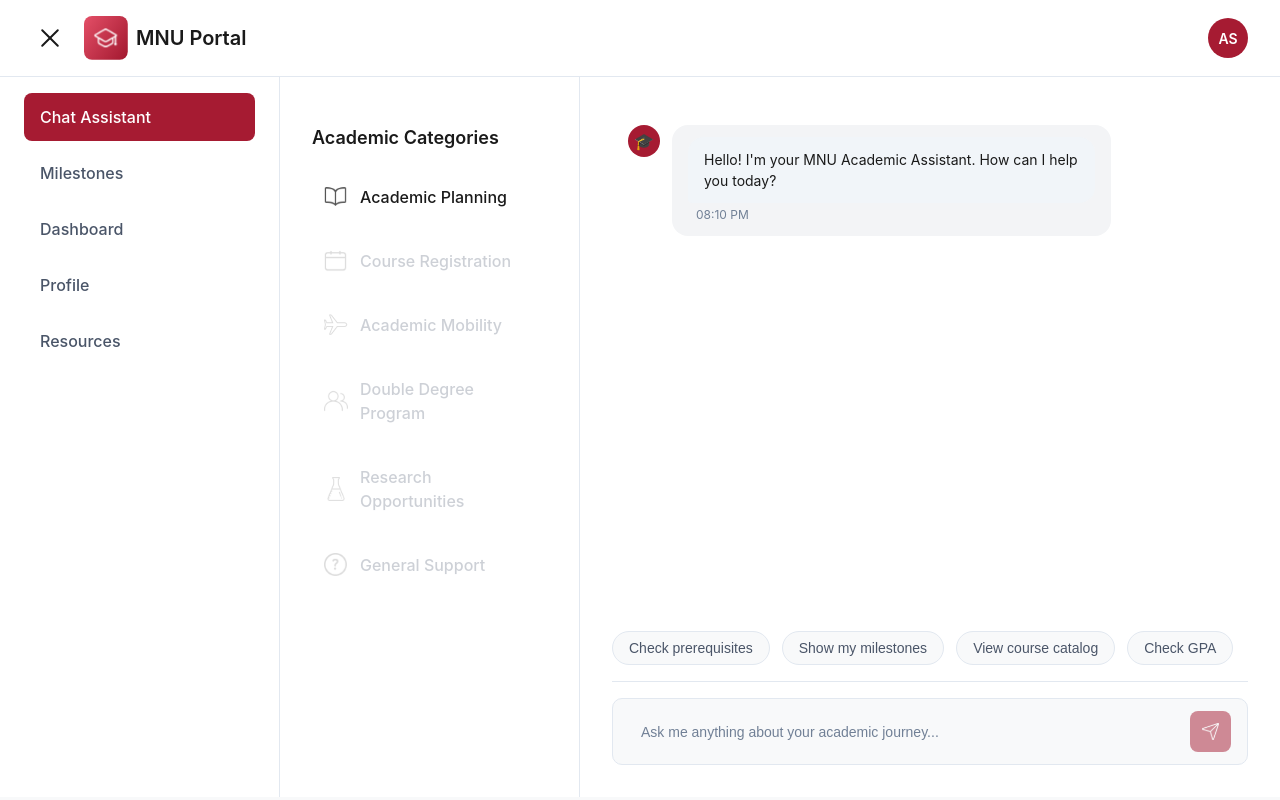
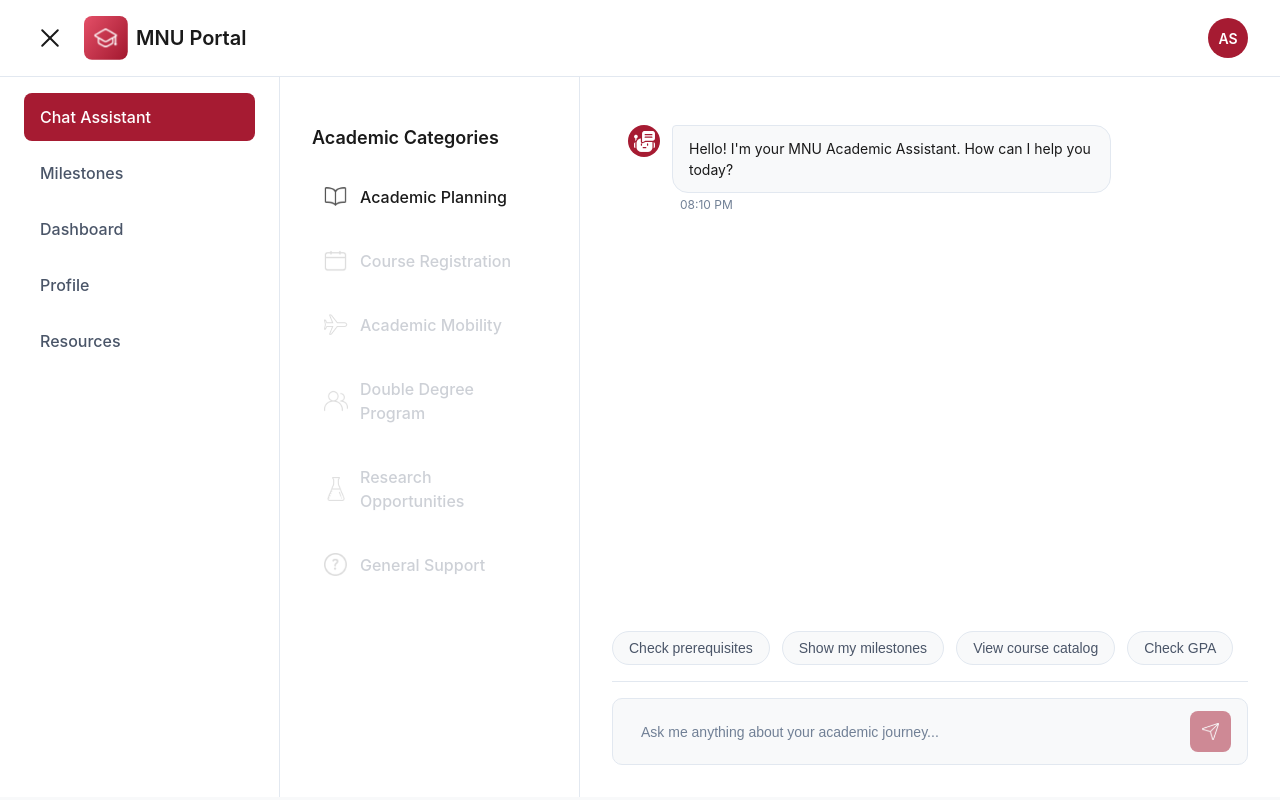
Before and after one commit to MariyamDp/AI-student-advisor, a React (Vite) app in the folder client/: page /chat in a window 1280 px wide. Built offline with nearby package versions, Linux system fonts and the light colour scheme; no server answers.

Commit message:
fix: update chat messages, icons

```diff
--- a/client/src/components/chat/ChatInput.tsx
+++ b/client/src/components/chat/ChatInput.tsx
@@ -22,7 +22,7 @@ const ChatInput = ({ value, onChange, onSend, isLoading }: ChatInputProps) => {
           className="message-input"
         />
         <button className="send-btn" onClick={onSend} disabled={isLoading || !value.trim()}>
-          { <img src={SendIcon} alt="Send" />}
+          <img src={SendIcon} alt="Send" />
         </button>
       </div>
     </div>
--- a/client/src/components/chat/ChatMessages.css
+++ b/client/src/components/chat/ChatMessages.css
@@ -39,13 +39,15 @@
 }
 
 .user-message .message-avatar {
-  background-color: #e2e8f0;
+  background-color: #EFE1E4;
 }
 
 .message-content {
+  padding: 0;
   display: flex;
   flex-direction: column;
   gap: 0.25rem;
+  background-color: transparent !important;
 }
 
 .message-text {
@@ -56,15 +58,16 @@
 }
 
 .ai-message .message-text {
-  background-color: #f1f5f9;
+  background-color: #f8f9fa;
+  border: 1px solid var(--border-color);
   color: var(--text-primary);
-  border-bottom-left-radius: 0.25rem;
+  border-top-left-radius: 0.25rem;
 }
 
 .user-message .message-text {
-  background-color: var(--primary-red);
-  color: white;
-  border-bottom-right-radius: 0.25rem;
+  background-color: #EFE1E4;
+  color: var(--primary-red);
+  border-top-right-radius: 0.25rem;
 }
 
 .message-time {
--- a/client/src/components/chat/ChatMessages.tsx
+++ b/client/src/components/chat/ChatMessages.tsx
@@ -1,4 +1,5 @@
 import type { Message as Message } from '../../hooks/useChat';
+import ChatIcon from '../../assets/chatIcon.svg';
 import './ChatMessages.css';
 
 interface ChatMessagesProps {
@@ -10,7 +11,11 @@ const ChatMessages = ({ messages }: ChatMessagesProps) => {
     <div className="chat-messages">
       {messages.map(message => (
         <div key={message.id} className={`message ${message.sender}-message`}>
-          <div className="message-avatar">{message.sender === 'ai' ? '🎓' : '👤'}</div>
+          {message.sender === 'ai' && (
+            <div className="message-avatar">
+              <img src={ChatIcon} alt="AI" />
+            </div>
+          )}
           <div className="message-content">
             <div className="message-text">{message.content}</div>
             <div className="message-time">
```
Also changed, not shown: client/src/assets/chatIcon.svg (added), client/src/assets/studentIcon.svg (added).
